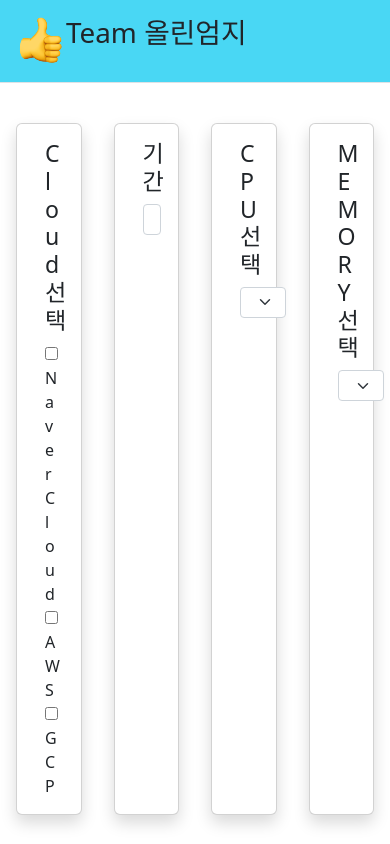
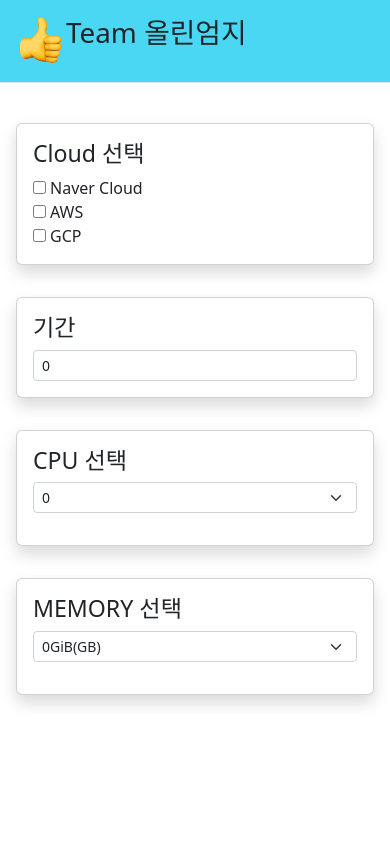
Before and after one commit to pukyong-capstone-2023/capstone, a React (Create React App) app in the folder src/main/frontend/: page /ResultListPage in a window 390 px wide. Shown: the top 844 px of the page. Built offline with nearby package versions, Linux system fonts and the light colour scheme.

Commit message:
refactor: 반응형 웹으로 변경

```diff
--- a/src/main/frontend/src/component/ContentList.js
+++ b/src/main/frontend/src/component/ContentList.js
@@ -25,13 +25,15 @@
 
     return (
 
-        <div class="col card shadow m-3">
+        <div class="col-md-3 p-3">
+            <div className=" card shadow">
                 <div class="card-body">
                     <h3 className="card-title">Cloud 선택</h3>
                     <div class="card-text">
                         {clouds.map((cloud, idx) =>
                             <div><input key={idx} type="checkbox" className="me-1" onChange={() => toggleCloud(cloud)} />{cloud}</div>
                         )}
+                    </div>
                 </div>
             </div>
         </div>
@@ -47,11 +49,13 @@
     }
 
     return (
-        <div class="col card shadow m-3">
+        <div class="col-md-3 p-3">
+            <div className=" card shadow">
                 <div class="card-body">
                     <h3 className="card-title">기간</h3>
                     <div class="card-text">
                         <input type="text" class="form-control form-control-sm" value={selectedMonth} onChange={update}/>
+                    </div>
                 </div>
             </div>
         </div>
@@ -67,7 +71,8 @@
     }
 
     return (
-        <div class="col card shadow m-3">
+        <div class="col-md-3 p-3">
+            <div className=" card shadow">
                 <div class="card-body">
                     <h3 className="card-title">CPU 선택</h3>
                     <div class="card-text">
@@ -76,6 +81,7 @@
                         <option id={idx} value={vcpu}>{vcpu}</option>
                     ))}
                     </select>
+                    </div>
                 </div>
             </div>
         </div>
@@ -91,7 +97,8 @@
     }
 
     return (
-        <div class="col card shadow m-3">
+        <div class="col-md-3 p-3">
+            <div className="card shadow">
                 <div class="card-body">
                     <h3 className="card-title">MEMORY 선택</h3>
                     <div class="card-text">
@@ -103,6 +110,7 @@
                     </div>
                 </div>
             </div>
+        </div>
     );
 
 }
```
Lines whose indentation alone changed are shown as unchanged.
